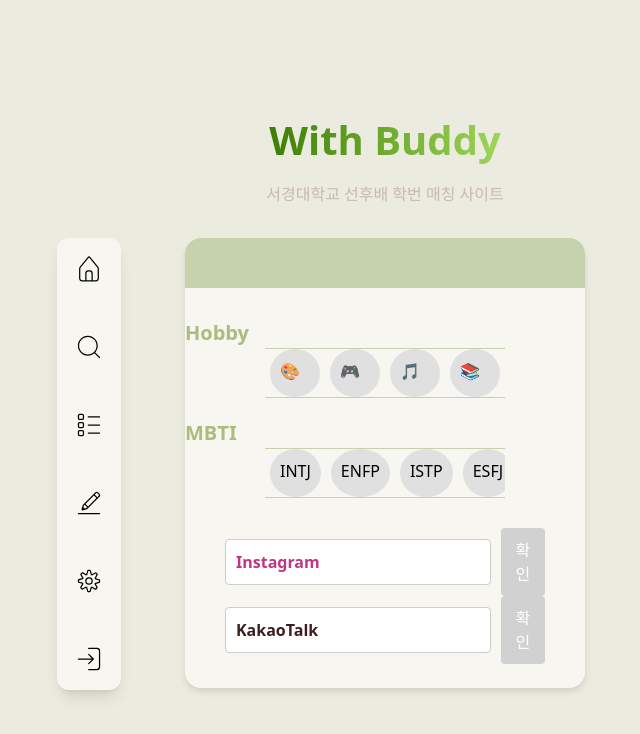
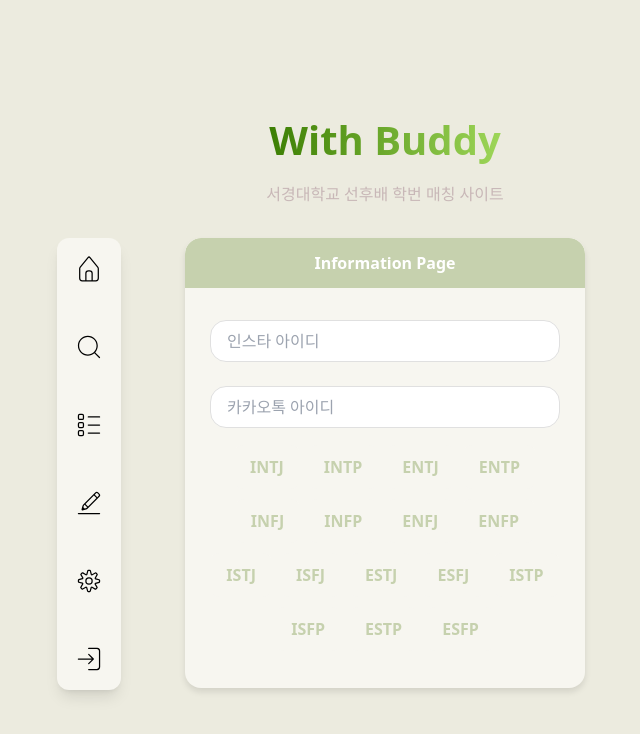
Before and after one commit to ye-seob/WithBuddy, a React (Vite) app in the folder client/: page /info in a window 1280 px wide. Shown: the top 734 px of the page, without its empty margins (255-895 px from the left). Built offline with nearby package versions, Linux system fonts and the light colour scheme.

Commit message:
jwt 수정

```diff
--- a/client/src/pages/InfoPage.tsx
+++ b/client/src/pages/InfoPage.tsx
@@ -1,75 +1,35 @@
-import React, { useState, useRef, useEffect } from "react";
+import React, { useState } from "react";
 import Header from "../components/Header";
 import Sidebar from "../components/Sidebar";
 import styles from "../public/css/InfoPage.module.css";
-import { useUserStore } from "../stores/userStore";
+import Input from "../components/Input";
 
-const hobbies = ["🎨", "🎮", "🎵", "📚", "🚴‍♂️", "⚽", "🏀", "🏊‍♂️", "🍳", "🧩"];
-const mbtiTypes = [
+const InfoPage: React.FC = () => {
+  const [instagramId, setInstagramId] = useState("");
+  const [kakaoId, setKakaoId] = useState("");
+  const [selectedMbti, setSelectedMbti] = useState("");
+  const mbti = [
     "INTJ",
+    "INTP",
+    "ENTJ",
+    "ENTP",
+    "INFJ",
+    "INFP",
+    "ENFJ",
     "ENFP",
-  "ISTP",
-  "ESFJ",
-  "INFJ",
-  "ENTP",
+    "ISTJ",
     "ISFJ",
     "ESTJ",
+    "ESFJ",
+    "ISTP",
+    "ISFP",
+    "ESTP",
+    "ESFP",
   ];
 
-const InfoPage: React.FC = () => {
-  const { name } = useUserStore();
-  const [selectedHobbies, setSelectedHobbies] = useState<string[]>([]);
-  const [selectedMBTI, setSelectedMBTI] = useState<string | null>(null);
-  const [inputValues, setInputValues] = useState({
-    instagram: "",
-    kakaotalk: "",
-  });
-  const [isModified, setIsModified] = useState(false);
-
-  const hobbySliderRef = useRef<HTMLDivElement>(null);
-  const mbtiSliderRef = useRef<HTMLDivElement>(null);
-
-  const handleWheel = (
-    ref: React.RefObject<HTMLDivElement>,
-    event: React.WheelEvent
-  ) => {
-    if (ref.current) {
-      ref.current.scrollBy({ left: event.deltaY, behavior: "smooth" });
-    }
+  const handleMbtiClick = (type: string) => {
+    setSelectedMbti(type);
   };
-
-  const handleHobbyClick = (hobby: string) => {
-    setSelectedHobbies((prev) => {
-      if (prev.includes(hobby)) {
-        return prev.filter((h) => h !== hobby);
-      } else {
-        return [...prev, hobby];
-      }
-    });
-  };
-
-  const handleInputChange = (event: React.ChangeEvent<HTMLInputElement>) => {
-    const { name, value } = event.target;
-    setInputValues((prev) => ({
-      ...prev,
-      [name]: value,
-    }));
-    setIsModified(true);
-  };
-
-  const handleConfirmClick = () => {
-    console.log("Confirmed with values:", inputValues);
-    setIsModified(false);
-  };
-
-  useEffect(() => {
-    if (hobbySliderRef.current) {
-      hobbySliderRef.current.scrollTo({ left: 0, behavior: "smooth" });
-    }
-    if (mbtiSliderRef.current) {
-      mbtiSliderRef.current.scrollTo({ left: 0, behavior: "smooth" });
-    }
-  }, []);
 
   return (
     <div className={styles.infopage_container}>
@@ -78,88 +38,33 @@ const InfoPage: React.FC = () => {
         <Sidebar />
         <div className={styles.main_content}>
           <div className={styles.header_section}>
-            <span className={styles.text}>{name}</span>
+            <span className={styles.text}>Information Page</span>
           </div>
-          <div className={styles.slider_section}>
-            <div className={styles.slider}>
-              <span className={styles.label}>Hobby</span>
-              <div className={styles.hobby_slider_wrapper}>
-                <div
-                  className={styles.hobby_slider}
-                  ref={hobbySliderRef}
-                  onWheel={(event) => handleWheel(hobbySliderRef, event)}
-                >
-                  {hobbies.map((hobby, index) => (
-                    <span
-                      key={index}
-                      className={`${styles.hobby_icon} ${
-                        selectedHobbies.includes(hobby) ? styles.selected : ""
+          <div className={styles.form_container}>
+            <Input
+              type="text"
+              placeholder="인스타 아이디"
+              value={instagramId}
+              onChange={(e) => setInstagramId(e.target.value)}
+            />
+            <Input
+              type="text"
+              placeholder="카카오톡 아이디"
+              value={kakaoId}
+              onChange={(e) => setKakaoId(e.target.value)}
+            />
+            <div className={styles.mbti_container}>
+              {mbti.map((type) => (
+                <button
+                  key={type}
+                  className={`${styles.mbti_button} ${
+                    selectedMbti === type ? styles.selected : ""
                   }`}
-                      onClick={() => handleHobbyClick(hobby)}
-                    >
-                      {hobby}
-                    </span>
-                  ))}
-                </div>
-              </div>
-            </div>
-            <div className={styles.slider}>
-              <span className={styles.label}>MBTI</span>
-              <div className={styles.mbti_slider_wrapper}>
-                <div
-                  className={styles.mbti_slider}
-                  ref={mbtiSliderRef}
-                  onWheel={(event) => handleWheel(mbtiSliderRef, event)}
-                >
-                  {mbtiTypes.map((type, index) => (
-                    <span
-                      key={index}
-                      className={`${styles.mbti_icon} ${
-                        selectedMBTI === type ? styles.selected : ""
-                      }`}
-                      onClick={() => setSelectedMBTI(type)}
+                  onClick={() => handleMbtiClick(type)}
                 >
                   {type}
-                    </span>
+                </button>
               ))}
-                </div>
-              </div>
-            </div>
-          </div>
-          <div className={styles.input_section}>
-            <div className={styles.input_wrapper}>
-              <input
-                type="text"
-                placeholder="Instagram"
-                name="instagram"
-                className={styles.input_instagram}
-                value={inputValues.instagram}
-                onChange={handleInputChange}
-              />
-              <button
-                className={styles.confirm_button}
-                disabled={!isModified}
-                onClick={handleConfirmClick}
-              >
-                확인
-              </button>
-            </div>
-            <div className={styles.input_wrapper}>
-              <input
-                type="text"
-                placeholder="KakaoTalk"
-                name="kakaotalk"
-                className={styles.input_kakaotalk}
-                value={inputValues.kakaotalk}
-                onChange={handleInputChange}
-              />
-              <button
-                className={styles.confirm_button}
-                disabled={!isModified}
-                onClick={handleConfirmClick}
-              >
-                확인
-              </button>
             </div>
           </div>
         </div>
--- a/client/src/public/css/InfoPage.module.css
+++ b/client/src/public/css/InfoPage.module.css
@@ -22,9 +22,9 @@
   border-radius: 16px;
   box-shadow: 0px 4px 6px rgba(0, 0, 0, 0.1);
   width: 400px;
-  height: 600px;
   margin-right: 28px;
   max-height: 450px;
+  overflow: hidden;
 }
 
 .header_section {
@@ -50,114 +50,55 @@
   margin-top: 10px;
 }
 
-.slider_section {
-  width: 100%;
+.form_container {
   display: flex;
+  width: 400px;
+  height: 400px;
   flex-direction: column;
   align-items: center;
-  margin-top: 20px;
+  padding: 20px;
+  max-height: 400px;
+  overflow-y: auto;
+  overflow-x: hidden;
 }
 
-.slider {
-  width: 100%;
-  margin: 10px 0;
+.form_container::-webkit-scrollbar {
+  width: 8px;
 }
 
-.hobby_slider_wrapper,
-.mbti_slider_wrapper {
+.form_container::-webkit-scrollbar-thumb {
+  background-color: #c6d1ae;
+  border-radius: 4px;
+}
+
+.form_container::-webkit-scrollbar-track {
+  background-color: #d2d2d2;
+}
+
+.mbti_container {
   display: flex;
-  align-items: center;
+  flex-wrap: wrap;
   justify-content: center;
 }
 
-.hobby_slider,
-.mbti_slider {
-  display: flex;
-  overflow-x: scroll;
-  width: 240px;
-  height: 50px;
-  border-top: 1px solid #c6d1ae;
-  border-bottom: 1px solid #c6d1ae;
+.mbti_button {
+  background-color: #f7f6f0;
+  color: #c6d1ae;
+  font-weight: bold;
+  border: none;
+  border-radius: 8px;
+  padding: 10px 15px;
+  margin: 5px;
+  cursor: pointer;
+  transition: background-color 0.3s;
 }
 
-.hobby_slider::-webkit-scrollbar,
-.mbti_slider::-webkit-scrollbar {
-  display: none;
-}
-
-.hobby_icon,
-.mbti_icon {
-  cursor: pointer;
-  padding: 10px;
-  border-radius: 50%;
-  background-color: #e0e0e0;
-  transition: background-color 0.3s;
-  margin: 0 5px;
-  flex: 0 0 50px; /* Adjust the size to fit 4 items within the container */
-}
-
-.hobby_icon:hover,
-.mbti_icon:hover {
-  background-color: #d1d1d1;
-}
-
-.selected {
-  background-color: #a9bd7d;
+.mbti_button:hover {
+  background-color: #c6d1ae;
   color: white;
 }
 
-.scroll_button {
-  background-color: transparent;
-  border: none;
-  font-size: 20px;
-  cursor: pointer;
+.mbti_button.selected {
+  background-color: #c6d1ae;
+  color: white;
 }
-
-.input_section {
-  display: flex;
-  flex-direction: column;
-  align-items: center;
-  width: 80%;
-  margin-top: 20px;
-}
-
-.input_wrapper {
-  display: flex;
-  align-items: center;
-  width: 100%;
-}
-
-.input_instagram,
-.input_kakaotalk {
-  width: 100%;
-  padding: 10px;
-  margin: 10px 0;
-  border: 1px solid #ccc;
-  border-radius: 4px;
-  font-size: 16px;
-}
-
-.input_instagram::placeholder {
-  color: #c13584;
-  font-weight: bold;
-}
-
-.input_kakaotalk::placeholder {
-  color: #3c1e1e;
-  font-weight: bold;
-}
-
-.confirm_button {
-  background-color: #a9bd7d;
-  color: white;
-  border: none;
-  border-radius: 4px;
-  padding: 10px;
-  margin-left: 10px;
-  cursor: pointer;
-}
-
-.confirm_button:disabled {
-  background-color: #d1d1d1;
-  cursor: not-allowed;
-}
```
Also changed, not shown: 2 other files (tests, documents, lock files or other folders). Lines whose indentation alone changed are shown as unchanged.
